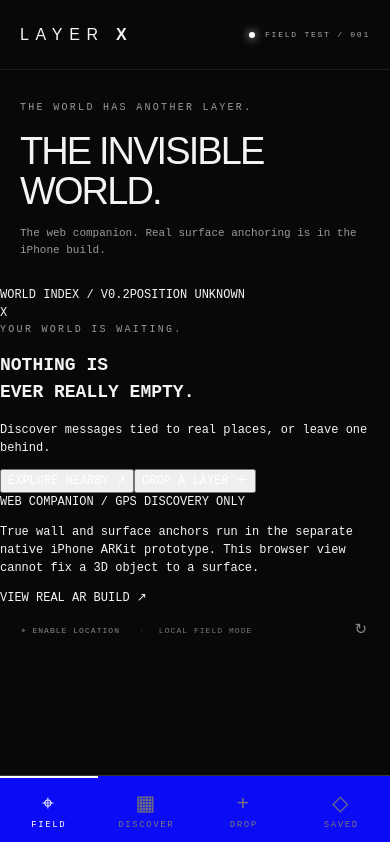
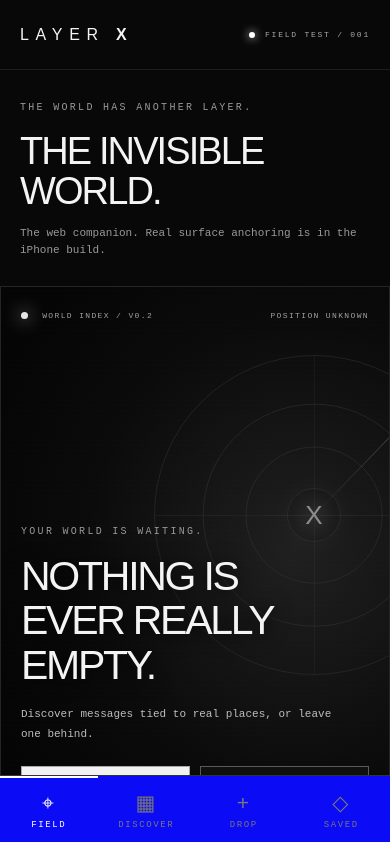
Before and after one commit to jon0043-arch/layerx, a Next.js app: page /world in a window 390 px wide. Shown: the top 842 px of the page. Built offline with nearby package versions, Linux system fonts and the light colour scheme.

Commit message:
Add clean cinematic monochrome Layer X web companion design

```diff
--- a/app/world/world.css
+++ b/app/world/world.css
@@ -42,3 +42,41 @@
 .lx-radar-permission{position:absolute;z-index:5;left:50%;top:50%;transform:translate(-50%,-50%);background:#151515;border:1px solid #777;color:#fff;padding:17px;white-space:nowrap;font-size:10px;letter-spacing:.06em}
 .lx-privacy{color:#989898;font-size:10px;line-height:1.65;letter-spacing:.04em;margin:20px 0}
 @media(max-width:800px){.lx-radar{height:310px;margin:12px auto 24px}.lx-radar-header{font-size:8px}.lx-ring-one{width:30%}.lx-ring-two{width:60%}.lx-ring-three{width:91%}}
+
+/* 2026 redesign: browser companion, deliberately NOT fake camera AR. */
+.lx-field{max-width:1182px;margin:0 auto;padding:0 0 22px}
+.lx-field-inner{height:520px;border:1px solid #252525;position:relative;overflow:hidden;background:radial-gradient(ellipse at 76% 45%,#202020 0%,#0b0b0b 50%,#050505 80%)}
+.lx-field-inner:before{position:absolute;inset:0;content:"";background:repeating-linear-gradient(0deg,transparent 0,transparent 4px,#ffffff08 5px);opacity:.25;pointer-events:none}
+.lx-field-upper{position:absolute;left:30px;right:30px;top:25px;z-index:2;display:flex;justify-content:space-between;gap:10px;font-size:9px;letter-spacing:.17em;color:#a2a2a2}
+.lx-field-live{width:7px;height:7px;background:#e5e5e5;display:inline-block;border-radius:50%;box-shadow:0 0 18px #fff;vertical-align:middle;margin-right:8px}
+.lx-field-orb{position:absolute;width:450px;height:450px;border:1px solid #353535;border-radius:50%;right:7%;top:7%;opacity:.9;box-shadow:0 0 120px #ffffff08,inset 0 0 70px #ffffff05;pointer-events:none}
+.lx-field-orbit{position:absolute;border:1px solid #383838;border-radius:50%;left:50%;top:50%;transform:translate(-50%,-50%)}
+.lx-orbit-1{width:70%;height:70%}.lx-orbit-2{width:43%;height:43%}.lx-orbit-3{width:17%;height:17%;box-shadow:0 0 35px #ffffff14}
+.lx-field-cross-x,.lx-field-cross-y{position:absolute;background:#ffffff15}
+.lx-field-cross-x{top:50%;left:0;right:0;height:1px}.lx-field-cross-y{left:50%;top:0;bottom:0;width:1px}
+.lx-field-axis{position:absolute;left:50%;top:50%;transform:translate(-50%,-50%);font:400 26px Arial;color:#fff;text-shadow:0 0 20px #fff}
+.lx-field-beam{position:absolute;left:50%;top:50%;height:50%;width:1px;background:linear-gradient(transparent,#ffffff88);transform-origin:top center;animation:lxscan 9s linear infinite}
+@keyframes lxscan{from{transform:rotate(0deg)}to{transform:rotate(360deg)}}
+.lx-field-copy{position:absolute;left:7%;top:25%;z-index:3;max-width:510px}
+.lx-field-copy h2{font:400 clamp(36px,4.5vw,57px)/1.08 Arial,sans-serif;letter-spacing:-.055em;margin:15px 0 18px;text-shadow:0 2px 20px #000}
+.lx-field-copy p{font:13px/1.8 "Courier New",monospace;color:#bdbdbd;max-width:330px}
+.lx-field-actions{display:flex;flex-wrap:wrap;gap:12px;margin-top:35px}
+.lx-field-actions button{min-width:184px;display:flex;align-items:center;justify-content:space-between;gap:20px;padding:16px;border:1px solid #a8a8a8;background:#f2f2f2;color:#080808;letter-spacing:.08em;font-size:10px}
+.lx-field-actions button+button{background:#101010;color:#eee;border-color:#5a5a5a}
+.lx-field-actions button:hover{filter:brightness(.8)}
+.lx-field-warning{padding:24px 28px;background:#111;border:1px solid #2d2d2d;border-top:0;display:grid;grid-template-columns:1fr 2fr auto;align-items:center;gap:22px}
+.lx-field-warning span{color:#ddd;font-size:10px;letter-spacing:.13em}.lx-field-warning p{color:#989898;font-size:11px;line-height:1.6;margin:0}
+.lx-field-warning a{font-size:10px;letter-spacing:.1em;border-bottom:1px solid #aaa;padding-bottom:4px;white-space:nowrap;color:#fff;text-decoration:none}
+@media(max-width:800px){
+.lx-field-inner{height:590px}
+.lx-field-orb{width:320px;height:320px;right:-85px;top:68px;opacity:.5}
+.lx-field-upper{left:20px;right:20px;top:23px;font-size:8px}
+.lx-field-copy{left:20px;right:20px;top:auto;bottom:65px;max-width:none}
+.lx-field-copy h2{font-size:41px}
+.lx-field-copy p{font-size:11px}
+.lx-field-actions{gap:10px;margin-top:22px}
+.lx-field-actions button{flex:1;min-width:0;padding:14px 12px;font-size:9px;gap:10px}
+.lx-field-warning{grid-template-columns:1fr;gap:9px;padding:21px}
+.lx-field-warning p{font-size:11px}
+.lx-field-warning a{width:max-content;margin-top:5px}
+}
```
